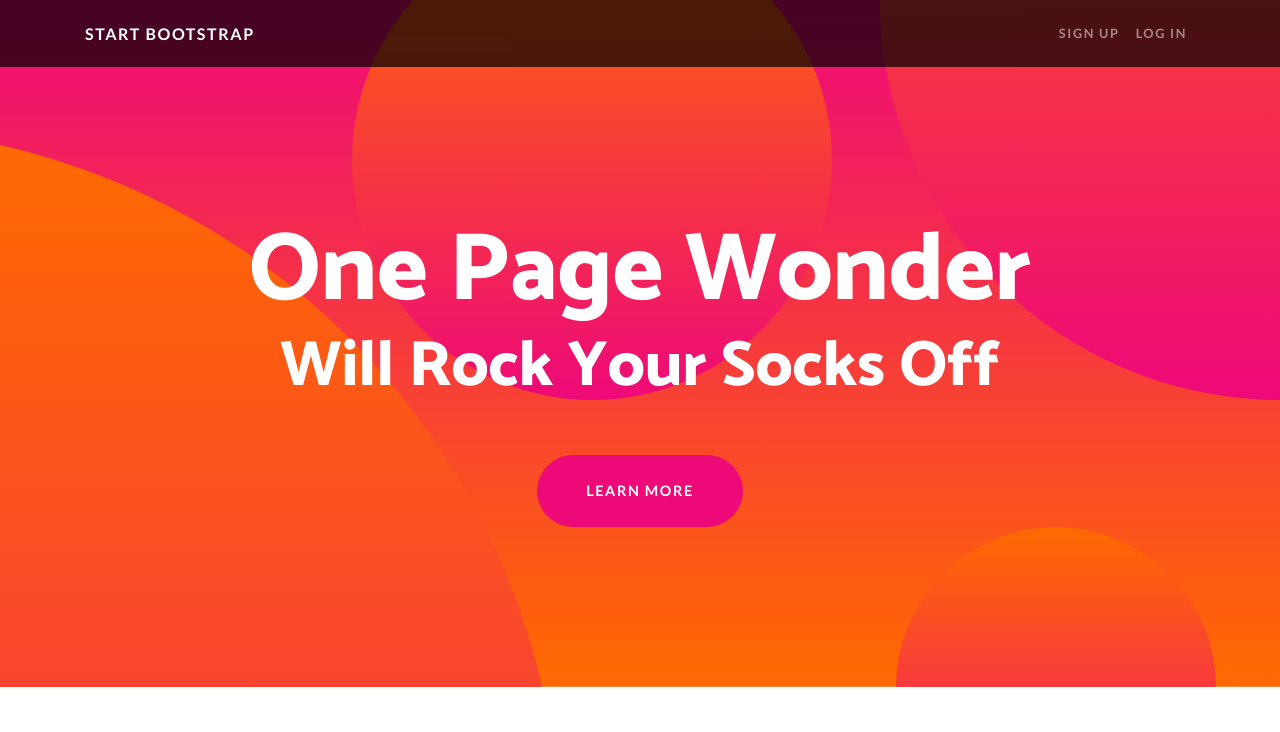
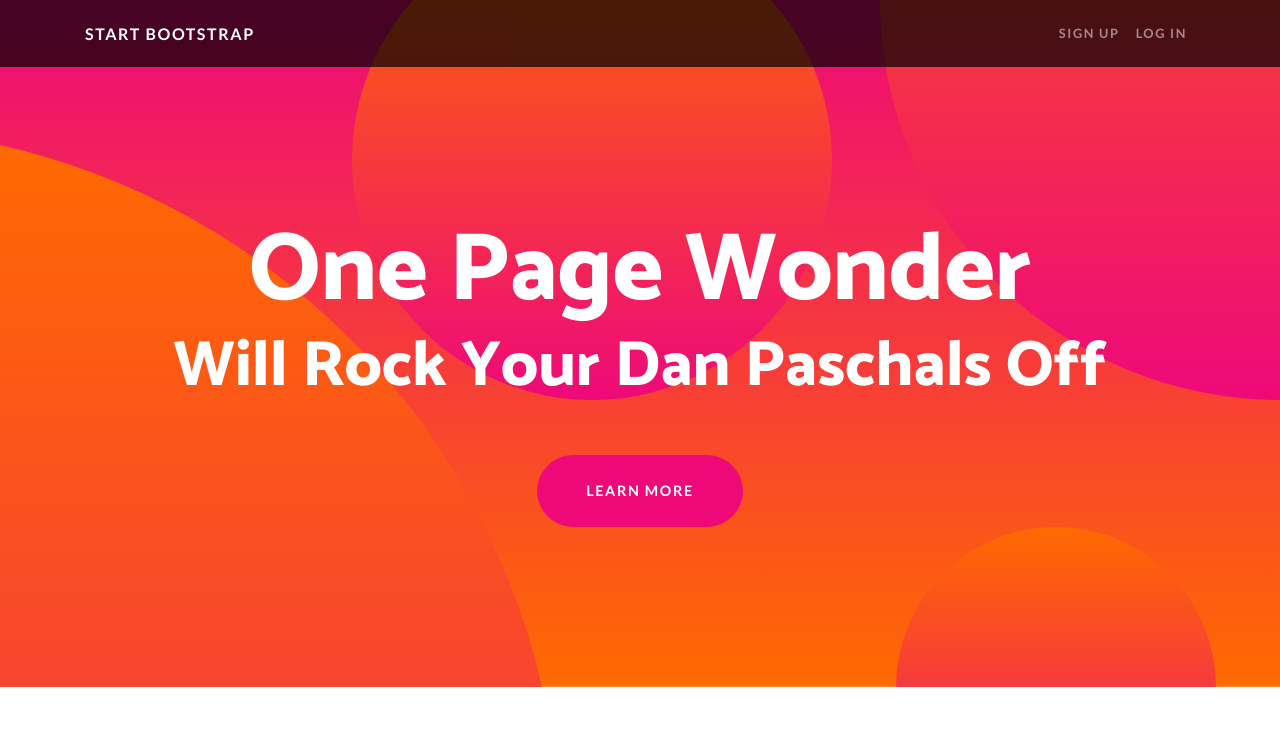
Before and after one commit to dpaschal-lf/418portfolio, a website: page index.html in a window 1280 px wide. Shown: the top 732 px of the page. Drawn offline with Linux system fonts and the light colour scheme.

Commit message:
added name to a strange place

```diff
--- a/index.html
+++ b/index.html
@@ -48,7 +48,7 @@
       <div class="masthead-content">
         <div class="container">
           <h1 class="masthead-heading mb-0">One Page Wonder</h1>
-          <h2 class="masthead-subheading mb-0">Will Rock Your Socks Off</h2>
+          <h2 class="masthead-subheading mb-0">Will Rock Your Dan Paschals Off</h2>
           <a href="#" class="btn btn-primary btn-xl rounded-pill mt-5">Learn More</a>
         </div>
       </div>
```
